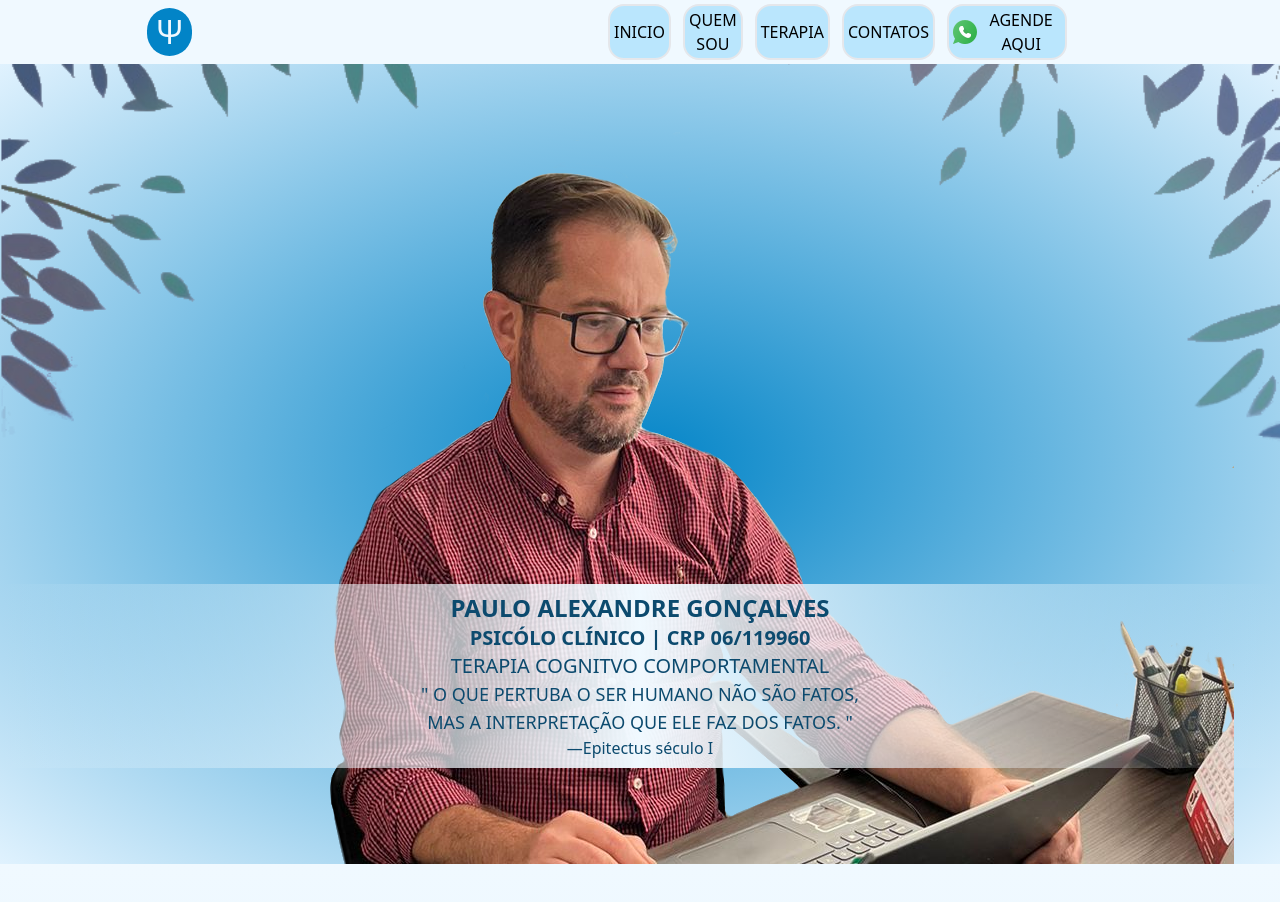
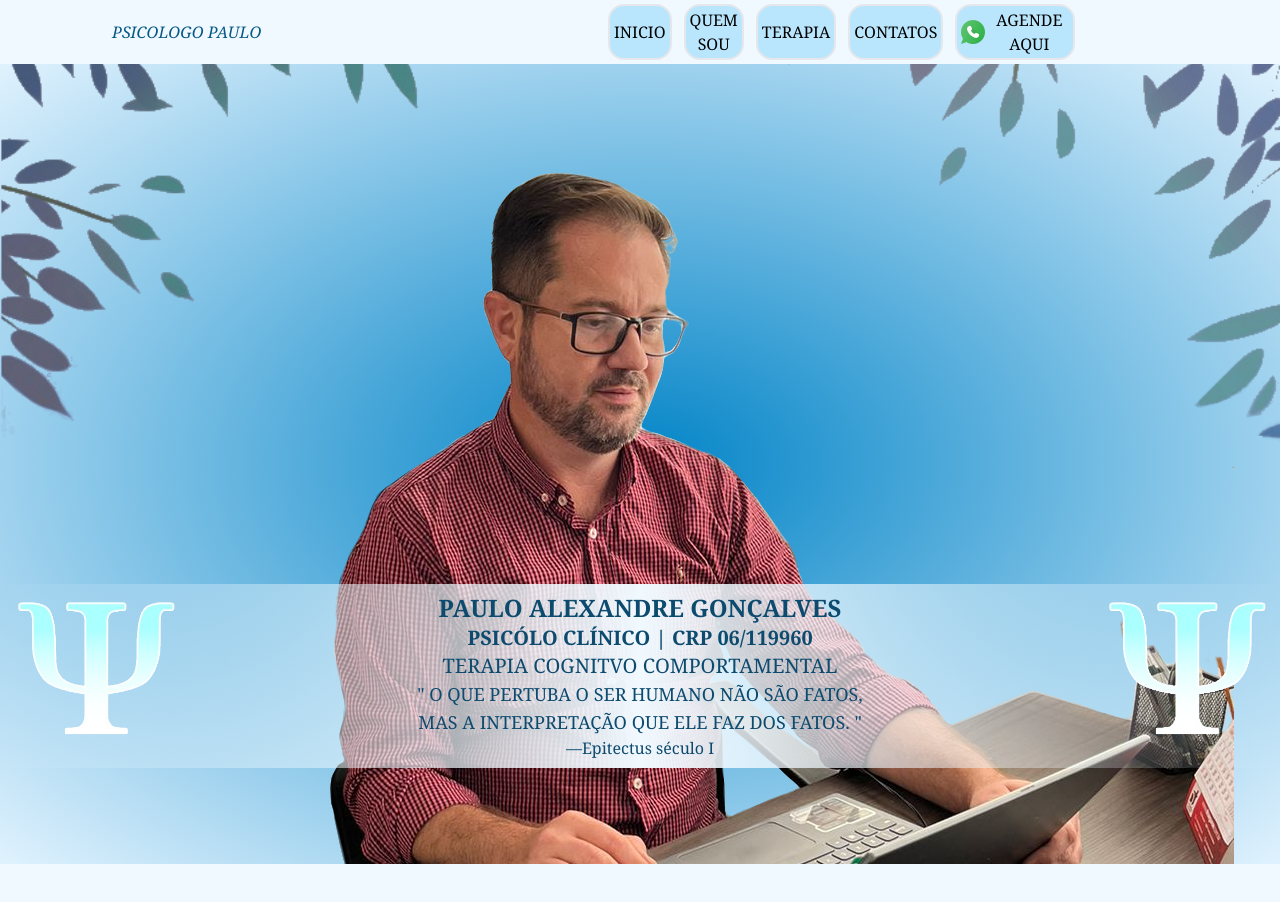
Before and after one commit to Psicologo-Paulo/psicopaulogoncalves, a Next.js app: page / in a window 1280 px wide. Shown: the top 902 px of the page. Built offline with nearby package versions, Linux system fonts and the light colour scheme.

Commit message:
add imgs in short introduce and remuve logo

```diff
--- a/src/components/Top.tsx
+++ b/src/components/Top.tsx
@@ -17,7 +17,7 @@ export default function Top() {
 
   return(
     <header className="w-full flex justify-between items-center bg-sky-50 sticky top-0 z-10 lg:h-16 md:px-28">
-      <Link href={"/"}><div className="icon"><h1 className="uppercase">Ψ</h1></div></Link>
+      <Link href={"/"}><div className="ml-3 md:ml-0 text-sky-800 italic"><h1 className="uppercase">Psicologo Paulo</h1></div></Link>
       <svg className="md:hidden" onClick={()=>setClosedNav(!closedNav)} height="80" width="80">
         {closedNav?(
           <g fill="none">
--- a/src/pages/index.tsx
+++ b/src/pages/index.tsx
@@ -21,7 +21,7 @@ export default function Home() {
   },[])
 
   return (
-    <div>
+    <div className="font-serif">
       <Top/>
       <main>
         <section id="start" className="h-screen overflow-hidden bg-gradient-radial from-sky-600 to-sky-100">
@@ -33,6 +33,10 @@ export default function Home() {
               </div>
             </div>
             <div className="w-screen col-span-2 from-sky-50 to-sky-50 bg-gradient-to-r md:from-transparent md:via-sky-50 md:to-transparent text-center text-sky-900 p-2">
+              <div className="flex hidden lg:block">
+                <img className="h-[20vh] absolute" src="/simbolo.png" alt="" />
+                <img className="h-[20vh] right-0 absolute" src="/simbolo.png" alt="" />
+              </div>
               <h1 className="text-2xl font-bold">PAULO ALEXANDRE GONÇALVES</h1>
               <h2 className="text-xl font-bold">PSICÓLO CLÍNICO | CRP 06/119960</h2>
               <h2 className="text-xl">TERAPIA COGNITVO COMPORTAMENTAL</h2>
--- a/src/styles/globals.css
+++ b/src/styles/globals.css
@@ -5,22 +5,3 @@
 body{
   overflow-x: hidden;
 }
-
-.icon{
-  width: 45px;
-  margin-left: 35px;
-
-  display: flex;
-  justify-content: center;
-  align-items: center;
-
-  background-color: #0284c7;
-  border-radius: 100px;
-
-  font-size: 2rem;
-  color: #f0f9ff;
-}
-
-.icon:hover{
-  background-color: #0369a1;
-}
```
